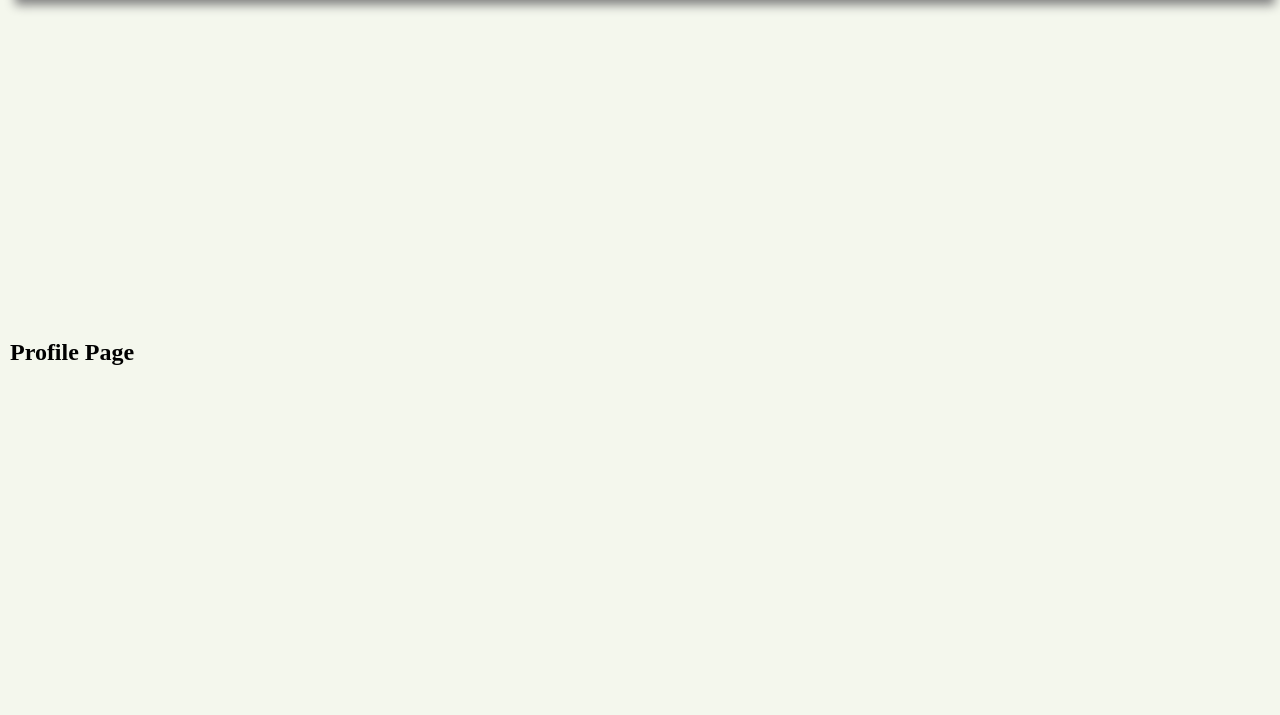
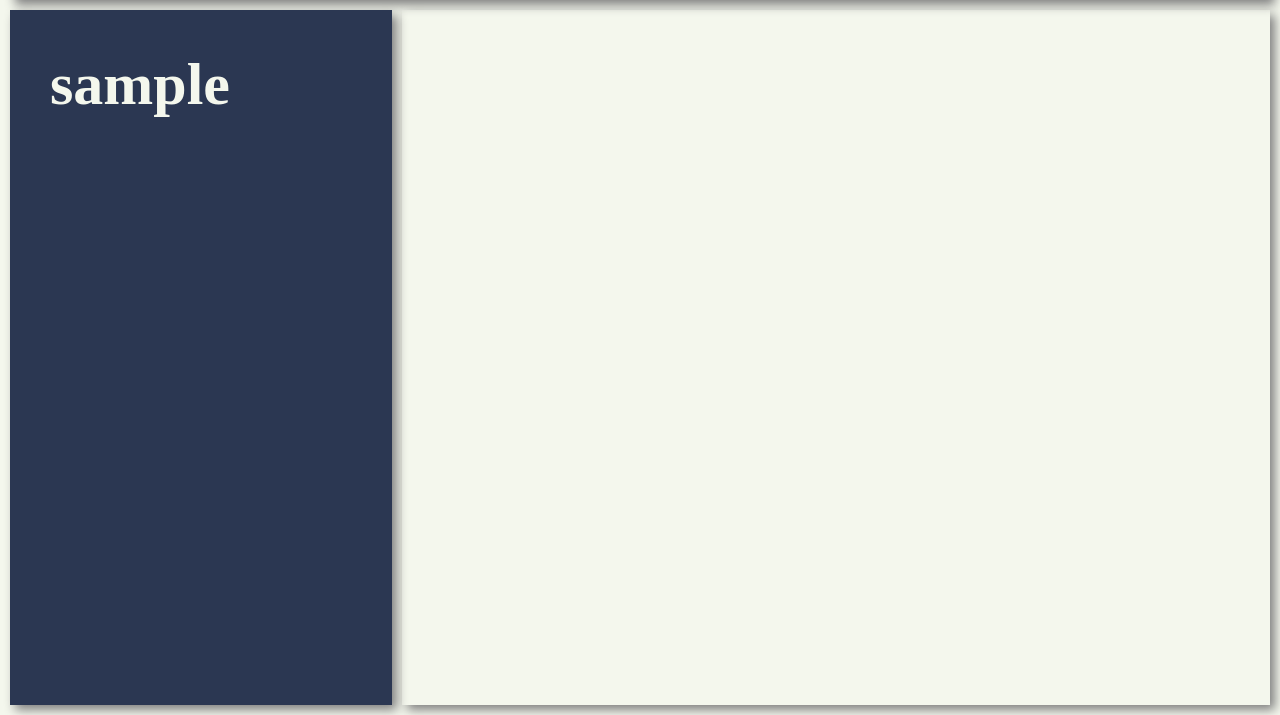
Before and after one commit to lesleysauter/Wayfarer, a Django app: template main_app/templates/profile.html in a window 1280 px wide. Shown: the part 85-800 px from the top of the page. Run offline with Django 3.2, Linux system fonts and the light colour scheme; the template is opened without the code that fills it, so the values that code supplies are empty; the visitor is signed in with stand-in values (Sample User, id 1); some web fonts are replaced.

Commit message:
show profile works
Signed-off-by: wsushinsky <wyattsushi@gmail.com>

```diff
--- a/main_app/models.py
+++ b/main_app/models.py
@@ -6,7 +6,7 @@ from django.db.models import Model
 
 class Profile(Model):
 
-    user_id = models.ForeignKey(User, on_delete=models.CASCADE, related_name="profiles")
+    user = models.OneToOneField(User, on_delete=models.CASCADE)
     name = models.CharField(max_length=100)
     current_city = models.CharField(max_length=250)
     join_date = models.DateTimeField(auto_now_add=True)
--- a/main_app/templates/profile.html
+++ b/main_app/templates/profile.html
@@ -2,6 +2,12 @@
 
 {% block content %}
 
-<h2> Profile Page </h2>
+<section class="left-panel">
+    <h2>{{ user.username }}</h2>
+</section>
+
+<section class="right-panel">
+    {{ user.profile.name }}
+</section>
 
 {% endblock %}
--- a/main_app/urls.py
+++ b/main_app/urls.py
@@ -3,7 +3,7 @@ from . import views
 
 urlpatterns = [
     path('', views.Home.as_view(), name="home"),
-    path('profile/', views.ShowProfile.as_view(), name="profile"),
+    path('profile/<int:pk>/', views.ShowProfile.as_view(), name="profile"),
     path('login/', views.Login.as_view(), name="customlogin"),
     path('signup/', views.Signup.as_view(), name="signup"),
     path('post/<int:pk>/', views.ShowPost.as_view(), name="post"),
```
Also changed, not shown: main_app/views.py (+6 -2 lines), main_app/migrations/0006_auto_20210517_2330.py (added).
